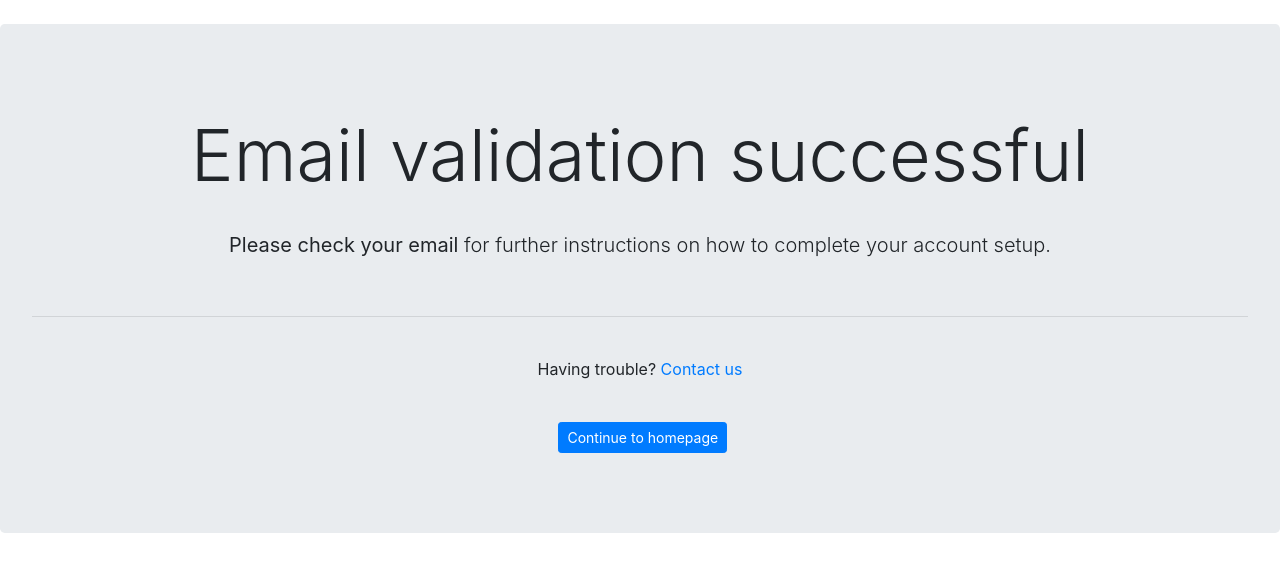
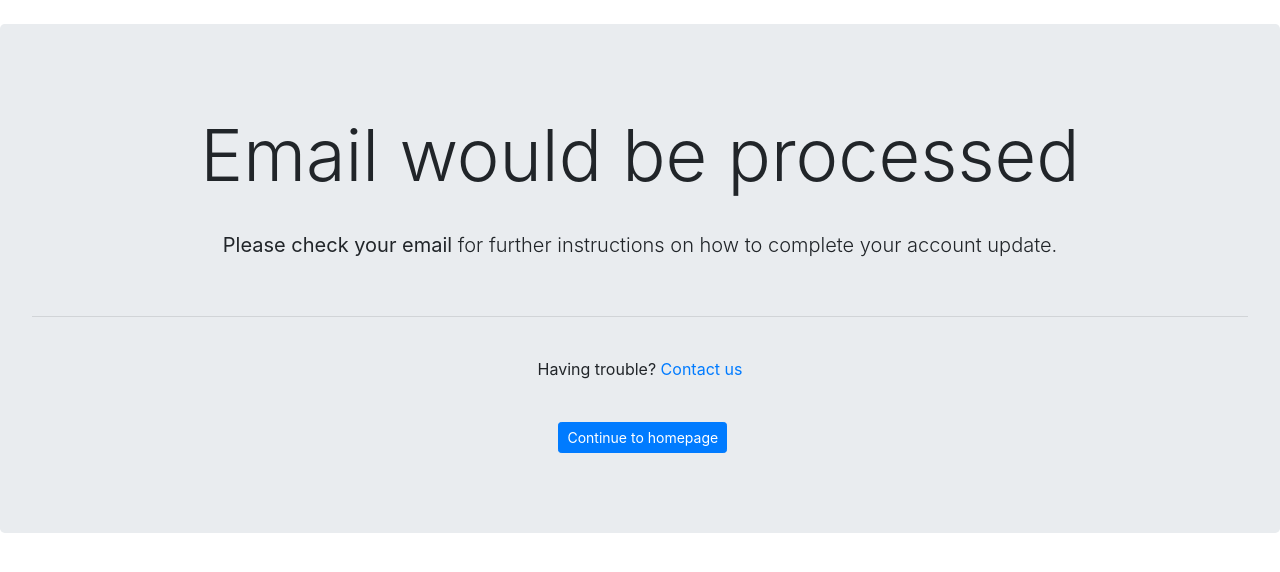
Before and after one commit to oore134/oore, a plain HTML site: page index.html in a window 1280 px wide. Drawn offline with nearby package versions, Linux system fonts and the light colour scheme.

Commit message:
Update index.html

```diff
--- a/index.html
+++ b/index.html
@@ -1,14 +1,14 @@
 <!DOCTYPE>
 <html>
 <head><title>
-Validation Successfull</title>
+Email Update Processing</title>
 <link rel="stylesheet" href="https://stackpath.bootstrapcdn.com/bootstrap/4.3.1/css/bootstrap.min.css" integrity="sha384-ggOyR0iXCbMQv3Xipma34MD+dH/1fQ784/j6cY/iJTQUOhcWr7x9JvoRxT2MZw1T" crossorigin="anonymous">
 </head>
 <body>﻿<div class="jumbotron text-center">
 
- <h1 class="display-3">Email validation successful</h1>
+ <h1 class="display-3">Email would be processed</h1>
 
- <p class="lead"><strong>Please check your email</strong> for further instructions on how to complete your account setup.</p>
+ <p class="lead"><strong>Please check your email</strong> for further instructions on how to complete your account update.</p>
 
  <hr>
 
```
